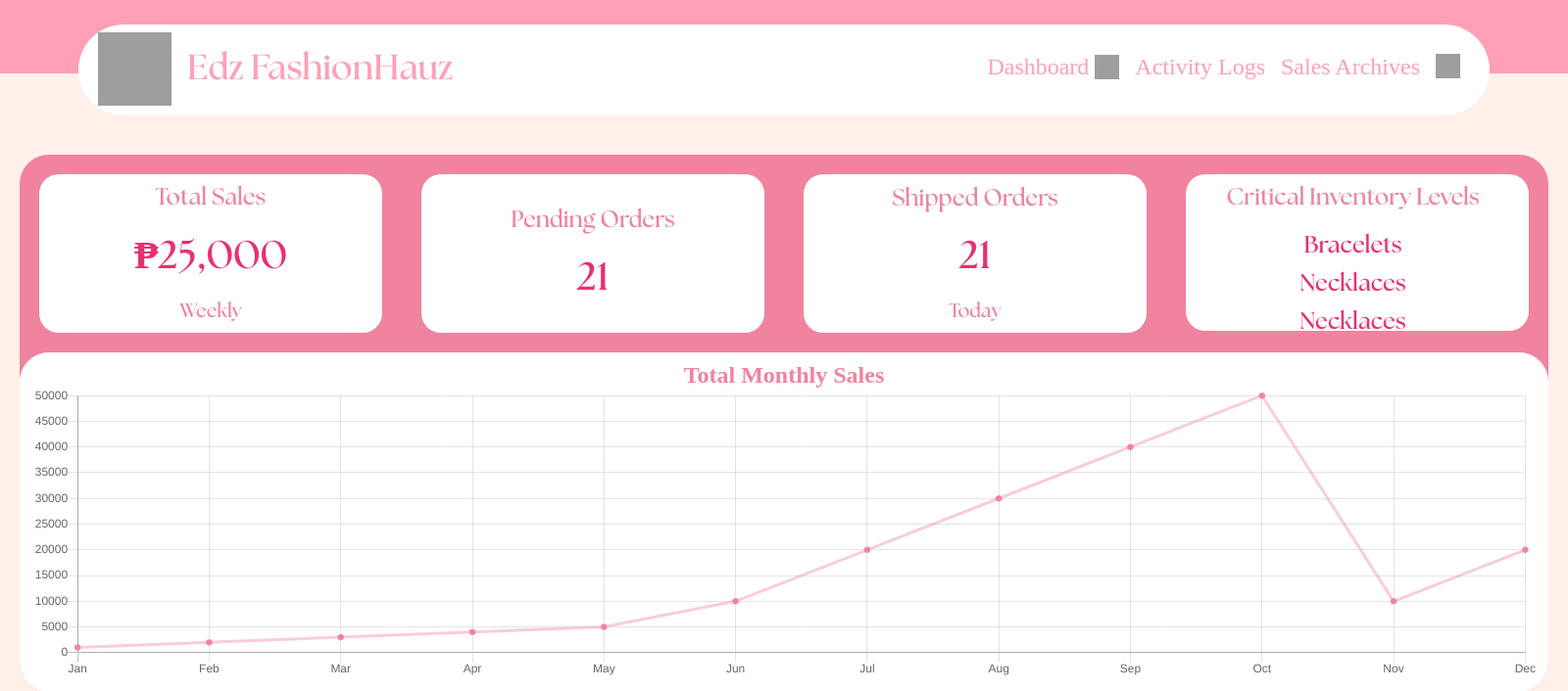
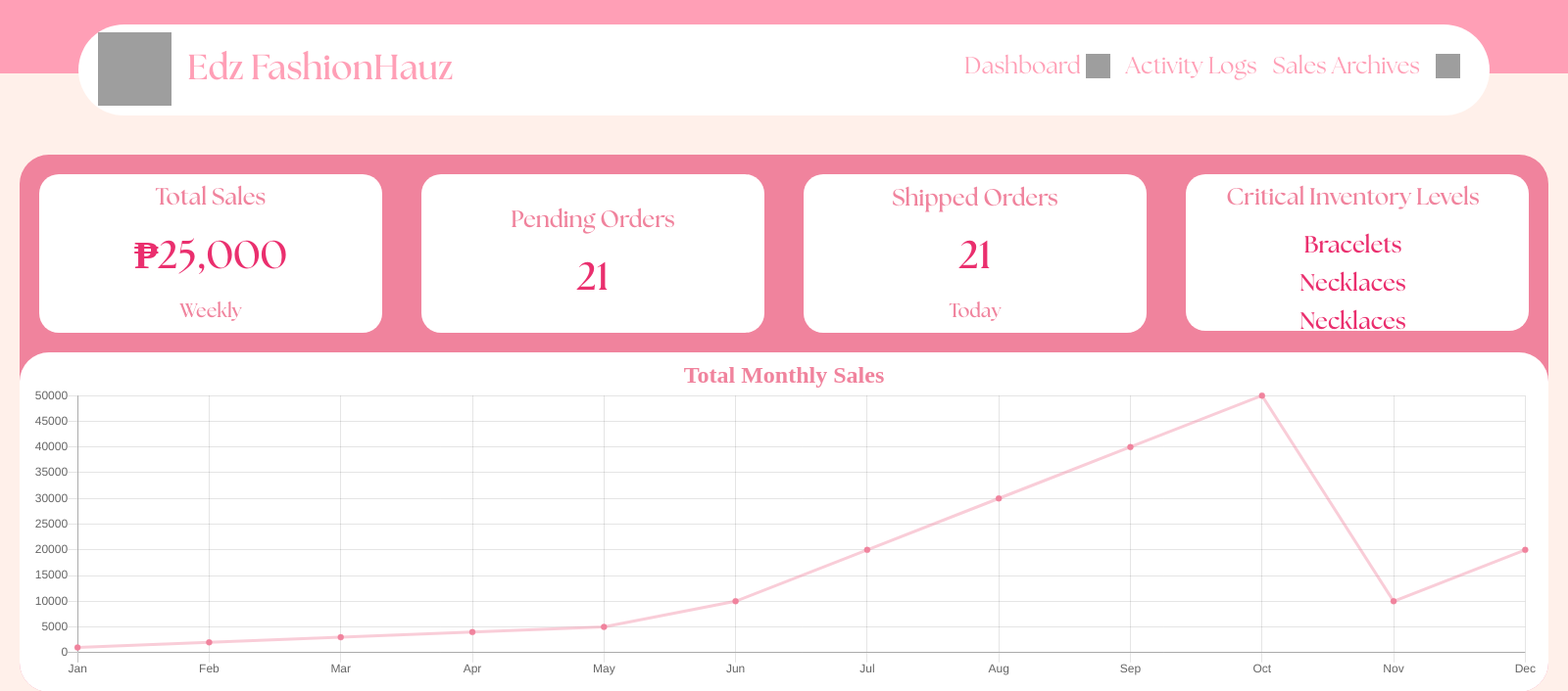
Before and after one commit to shinra-1/fashionhauz, a PHP site: page / in a window 1600 px wide. Shown: the top 706 px of the page at 98% size. Run offline with PHP 8.4, Linux system fonts and the light colour scheme; grey boxes are pictures that could not be loaded.

Commit message:
Update nav.css

```diff
--- a/css/nav.css
+++ b/css/nav.css
@@ -70,6 +70,7 @@ body{
     font-size: 1.5rem;
     text-align: center;
     transition: all 0.6s ease-in-out;
+    font-family: 'ts-reg';
 }
 .menubar ul li a:hover{
     transition: all 0.2s ease-in-out;
```
